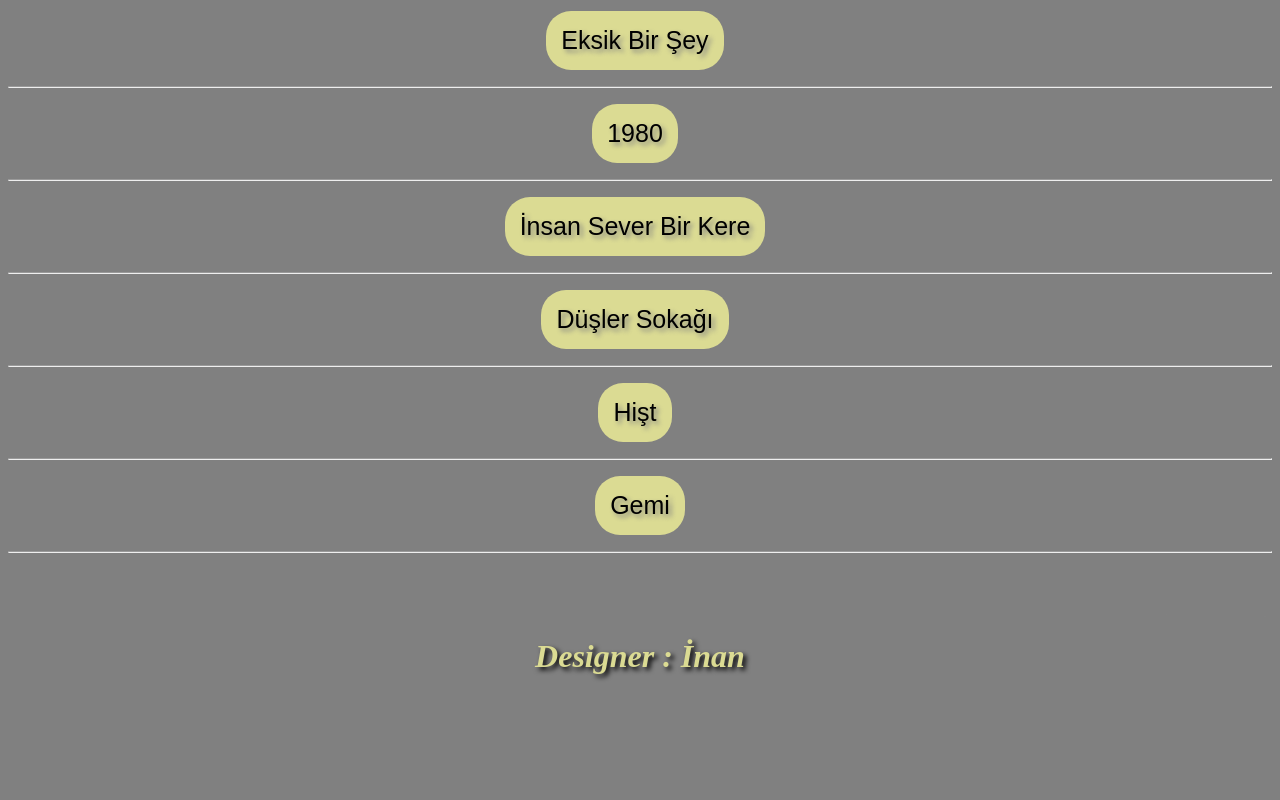
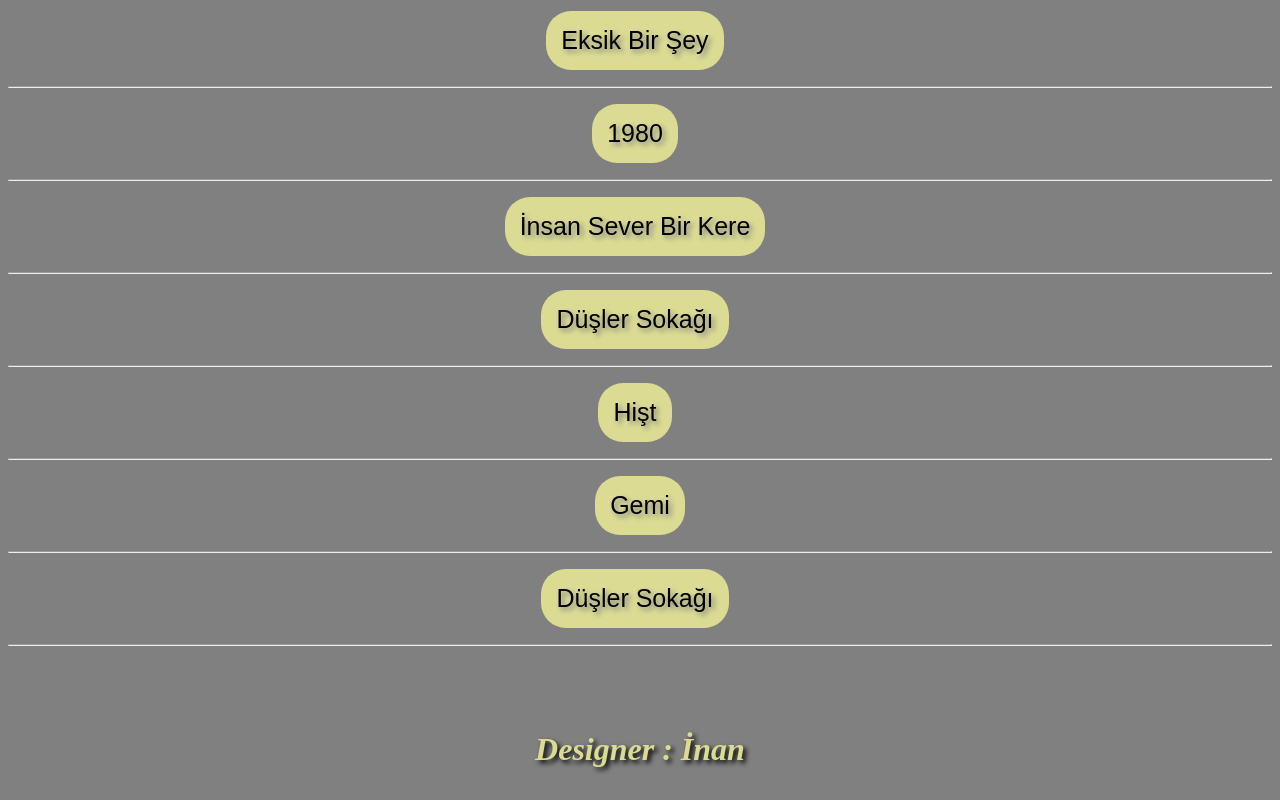
Before and after one commit to inan892/inan_-ark-.github.io, a plain HTML site: page index.html in a window 1280 px wide. Shown: the part 4306-5106 px from the top of the page. Before the commit the page ends 5013 px from the top, so only its background shows below. Drawn offline with Linux system fonts and the light colour scheme.

Commit message:
Update index.html

```diff
--- a/index.html
+++ b/index.html
@@ -349,6 +349,13 @@
           </a>
           <br>
           <hr>
+        <a href="https://www.youtube.com/watch?v=9QGLfcJExTg" style="text-decoration: none; display: inline-block; margin-right: 10px;">
+            <button style="font-size: 25px; background-color: white; border-radius: 25px;">
+                Düşler Sokağı
+            </button>
+        </a>
+        <br>
+        <hr>
           <a href="https://www.youtube.com/shorts/BAkmWd4k_yk" style="margin-left: 15px;">
             <button id="button1"  style="background-color: grey; font-size: 16px; float: right;">Easter Egg</button>
           </a>
```
